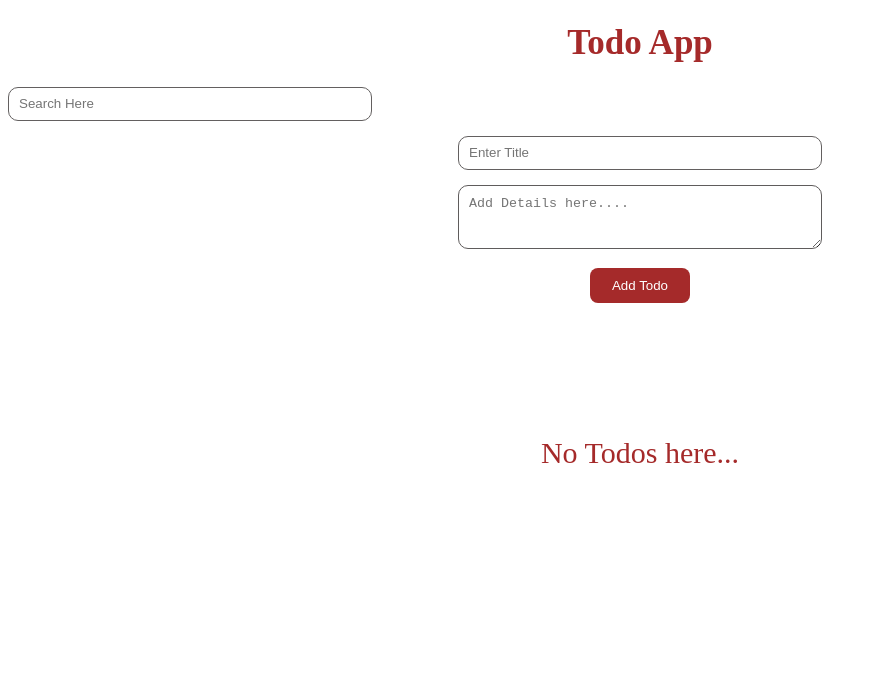
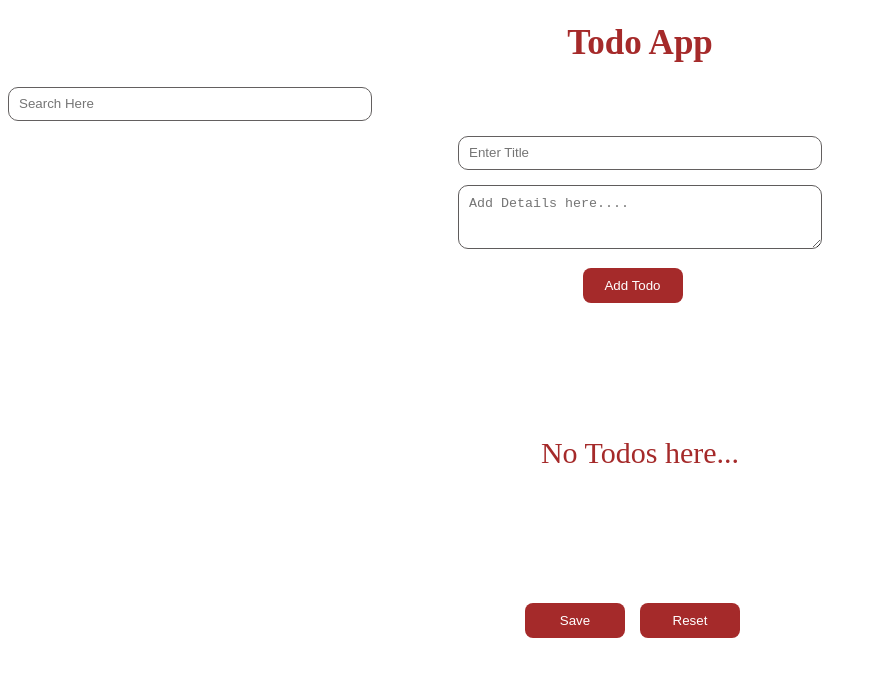
Before and after one commit to Manasa2903/todoapp, a React (Create React App) app in the folder todo-app/: page / in a window 1280 px wide. Shown: the top 676 px of the page, without its empty margins (0-877 px from the left). Built offline with nearby package versions, Linux system fonts and the light colour scheme.

Commit message:
added local storage custom hook

```diff
--- a/todo-app/src/App.js
+++ b/todo-app/src/App.js
@@ -1,12 +1,27 @@
 import { useState, useEffect } from "react";
 import "./App.css";
 import TodoList from "./Components/TodoList.jsx";
+import useLocalStorage from "./Components/useLocalStorage.jsx";
 
 function App() {
-  const [todoList, setTodoList] = useState([]);
+  //const storageTodoList = useLocalStorage("get", "todoList");
+  //const storageTodoList = localStorage.getItem("todoList");
+  const { setItem, getItem, removeItem } = useLocalStorage();
+
+  const getLocalStorageValue = () => {
+    const localStorageItem = getItem("todoList");
+    const todoListLocalStorage = localStorageItem ? localStorageItem : [];
+    return todoListLocalStorage;
+  };
+
+  const [todoList, setTodoList] = useState(getLocalStorageValue());
   const [inputVal, setInputVal] = useState("");
   const [description, setDescription] = useState("");
-  const [id, setId] = useState(1);
+
+  const [id, setId] = useState(
+    todoList.length ? todoList[todoList.length - 1].id + 1 : 1
+  );
+
   const [filteredList, setFilteredList] = useState([]);
   const [search, setSearch] = useState("");
 
@@ -27,7 +42,6 @@ function App() {
   const deleteTodo = (id) => {
     const filteredTodo = todoList.filter((eachTodo) => eachTodo.id !== id);
     setTodoList(filteredTodo);
-    setFilteredList(filteredTodo);
   };
 
   const handleInput = (event) => {
@@ -99,6 +113,23 @@ function App() {
         )}
         {console.log(filteredList)}
         {console.log(todoList)}
+        <button
+          className="add-button"
+          onClick={() => {
+            setItem("todoList", todoList);
+          }}
+        >
+          Save
+        </button>
+        <button
+          className="add-button"
+          onClick={() => {
+            removeItem("todoList");
+            setTodoList(getLocalStorageValue());
+          }}
+        >
+          Reset
+        </button>
       </div>
     </>
   );
--- /dev/null
+++ b/todo-app/src/Components/useLocalStorage.jsx
@@ -0,0 +1,16 @@
+const useLocalStorage = () => {
+  let storageMethods = {
+    getItem: (key) => {
+      return JSON.parse(localStorage.getItem(key));
+    },
+    setItem: (key, value) => {
+      localStorage.setItem(key, JSON.stringify(value));
+    },
+    removeItem: (key) => {
+      localStorage.removeItem(key);
+    },
+  };
+  return storageMethods;
+};
+
+export default useLocalStorage;
--- a/todo-app/src/index.css
+++ b/todo-app/src/index.css
@@ -8,6 +8,7 @@
 .todo-list-container {
     height: 70vh;
     overflow: auto;
+    text-align: center;
 }
 
 .todo-name {
@@ -89,4 +90,5 @@
     border: 0;
     border-radius: 8px;
     cursor: pointer;
+    margin-right: 15px;
 }
```
